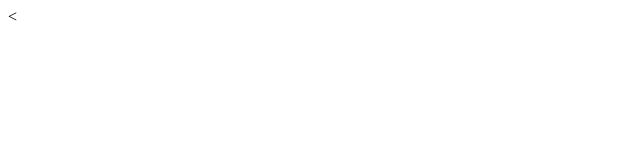
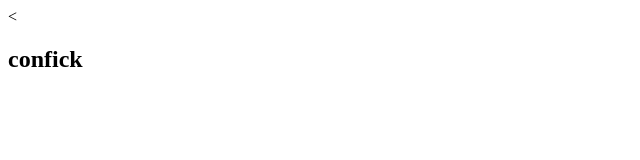
Before and after one commit to nhlong1710/first-github, a plain HTML site: page index.html in a window 1280 px wide. Shown: the whole page, without its empty margins (0-640 px from the left). Drawn offline with Linux system fonts and the light colour scheme.

Commit message:
add h2 tag to index.html

```diff
--- a/index.html
+++ b/index.html
@@ -5,6 +5,6 @@
     <title></title>
   </head>
   <body>
-
+    <h2> confick </h2>
   </body>
 </html>
```
